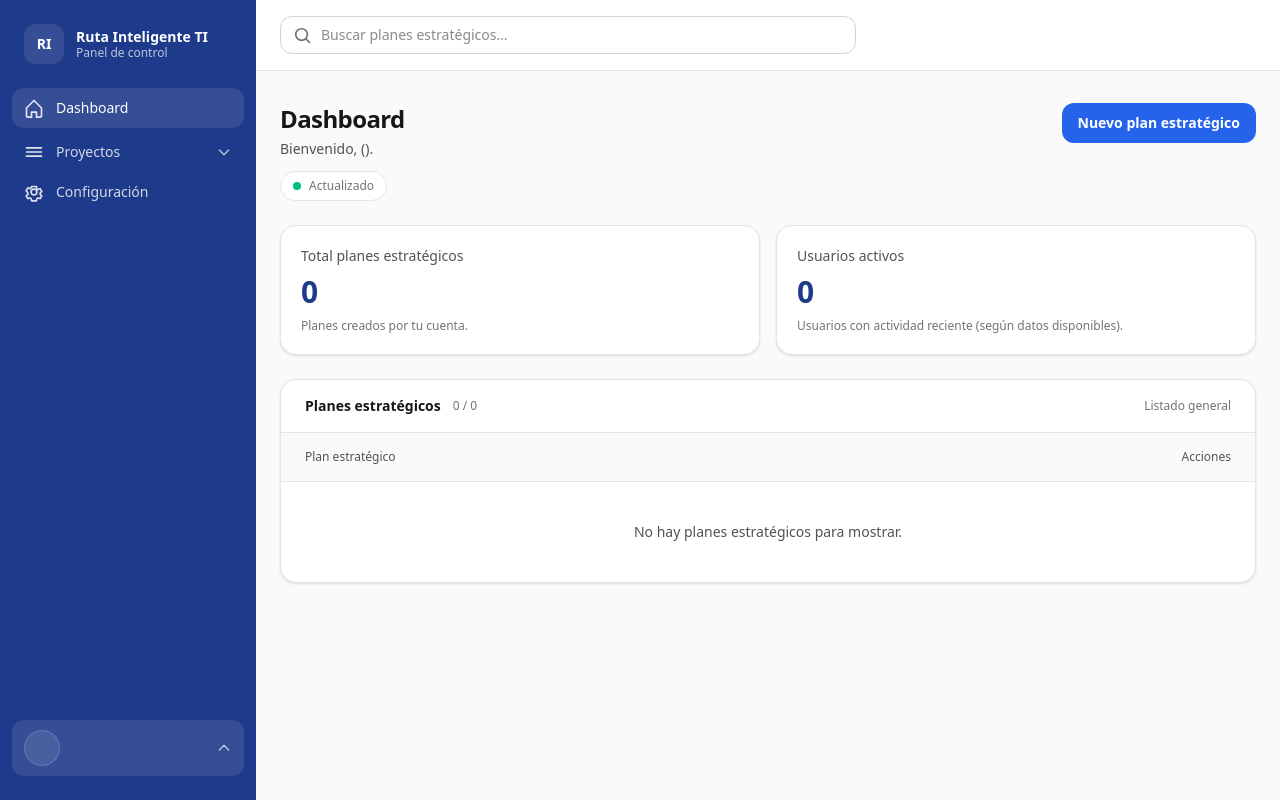
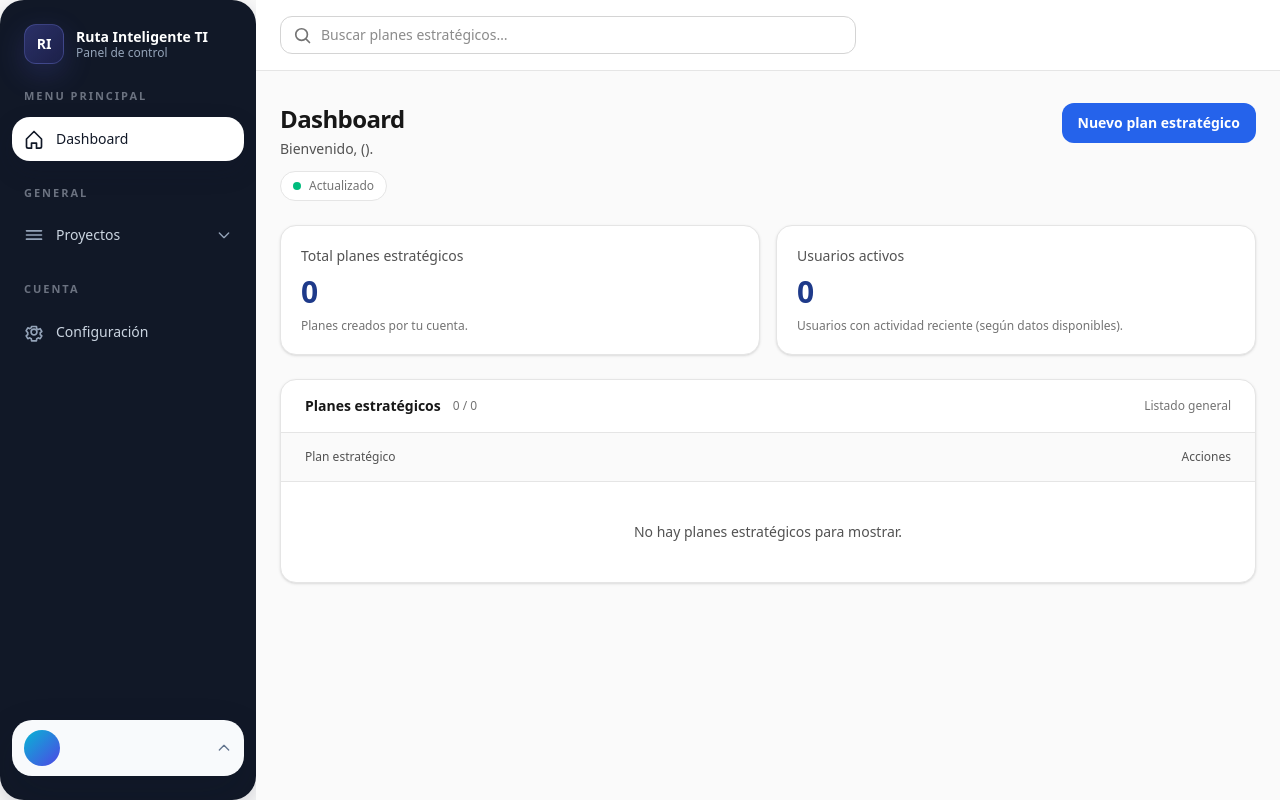
Before and after one commit to NestorSnIbz/ruta-inteligente-ti, a PHP site: page /app/Views/dashboard/index.php in a window 1280 px wide. Run offline with PHP 8.4, Linux system fonts and the light colour scheme; style sheets or scripts are compiled from the project's sources.

Commit message:
Colores-sidebar

```diff
--- a/app/Views/layouts/sidebar.php
+++ b/app/Views/layouts/sidebar.php
@@ -37,47 +37,56 @@
   }
 ?>
 
-<aside class="bg-brand-900 text-white flex flex-col md:sticky md:top-0 md:h-screen md:max-h-screen md:overflow-y-auto">
+<link href="/app-shell.css" rel="stylesheet" />
+
+<aside class="ri-sidebar-host flex flex-col md:sticky md:top-0 md:h-screen md:max-h-screen md:overflow-y-auto">
+  <div class="ri-sidebar-wrap flex flex-col">
   <div class="px-6 py-6">
     <div class="flex items-center gap-3">
-      <div class="h-10 w-10 rounded-xl bg-white/10 grid place-items-center">
+      <div class="ri-sidebar-logo-badge grid h-10 w-10 place-items-center rounded-xl">
         <span class="text-sm font-semibold">RI</span>
       </div>
       <div>
-        <div class="text-sm font-semibold leading-tight">Ruta Inteligente TI</div>
-        <div class="text-xs text-white/70 leading-tight">Panel de control</div>
+        <div class="text-sm font-semibold leading-tight text-white">Ruta Inteligente TI</div>
+        <div class="ri-sidebar-subtitle text-xs leading-tight">Panel de control</div>
       </div>
     </div>
   </div>
 
   <nav class="px-3 pb-6 flex-1">
+    <div class="mb-3 px-3">
+      <div class="ri-sidebar-section">Menu Principal</div>
+    </div>
     <a
       href="dashboard.php"
-      class="flex items-center gap-3 rounded-xl px-3 py-2.5 text-sm font-medium text-white/80 hover:bg-white/10 hover:text-white"
+      class="ri-sidebar-link flex items-center gap-3 px-3 py-3 text-sm font-medium"
       data-sidebar-item="dashboard"
     >
-      <svg viewBox="0 0 24 24" class="h-5 w-5 text-white/85" fill="none" stroke="currentColor" stroke-width="2" aria-hidden="true">
+      <svg viewBox="0 0 24 24" class="h-5 w-5" fill="none" stroke="currentColor" stroke-width="2" aria-hidden="true">
         <path stroke-linecap="round" stroke-linejoin="round" d="M3 12l9-9 9 9v9a2 2 0 01-2 2h-4v-6H9v6H5a2 2 0 01-2-2v-9z" />
       </svg>
       Dashboard
     </a>
 
+    <div class="mb-3 mt-6 px-3">
+      <div class="ri-sidebar-section">General</div>
+    </div>
     <div class="mt-1">
       <button
         id="sidebar-projects-toggle"
         type="button"
-        class="w-full flex items-center justify-between gap-3 rounded-xl px-3 py-2.5 text-sm font-medium text-white/80 hover:bg-white/10 hover:text-white"
+        class="ri-sidebar-link w-full flex items-center justify-between gap-3 px-3 py-3 text-sm font-medium"
         aria-expanded="false"
         aria-controls="sidebar-projects-panel"
         data-sidebar-item="proyectos"
       >
         <span class="flex items-center gap-3">
-          <svg viewBox="0 0 24 24" class="h-5 w-5 text-white/85" fill="none" stroke="currentColor" stroke-width="2" aria-hidden="true">
+          <svg viewBox="0 0 24 24" class="h-5 w-5" fill="none" stroke="currentColor" stroke-width="2" aria-hidden="true">
             <path stroke-linecap="round" stroke-linejoin="round" d="M3 7h18M3 12h18M3 17h18" />
           </svg>
           Proyectos
         </span>
-        <svg id="sidebar-projects-chevron" viewBox="0 0 24 24" class="h-4 w-4 text-white/70 transition-transform" fill="none" stroke="currentColor" stroke-width="2" aria-hidden="true">
+        <svg id="sidebar-projects-chevron" viewBox="0 0 24 24" class="h-4 w-4 transition-transform" fill="none" stroke="currentColor" stroke-width="2" aria-hidden="true">
           <path stroke-linecap="round" stroke-linejoin="round" d="M19 9l-7 7-7-7" />
         </svg>
       </button>
@@ -86,22 +95,25 @@
         class="max-h-0 overflow-hidden transition-[max-height] duration-300 ease-in-out"
       >
         <div class="mt-1 space-y-1 pl-2">
-          <a href="proyectos.php" class="flex items-center gap-2 rounded-xl px-3 py-2 text-sm font-medium text-white/75 hover:bg-white/10 hover:text-white">
-            <span class="h-1.5 w-1.5 rounded-full bg-white/40"></span>
+          <a href="proyectos.php" class="ri-sidebar-link flex items-center gap-2 rounded-xl px-3 py-2 text-sm font-medium">
+            <span class="h-1.5 w-1.5 rounded-full" style="background:#a5b4fc;"></span>
             Ver todos
           </a>
-          <div class="h-px bg-white/10 mx-3"></div>
+          <div class="ri-sidebar-divider mx-3 h-px"></div>
           <div id="sidebar-recent-projects" class="space-y-1"></div>
         </div>
       </div>
     </div>
 
+    <div class="mb-3 mt-6 px-3">
+      <div class="ri-sidebar-section">Cuenta</div>
+    </div>
     <a
       href="configuracion.php"
-      class="mt-1 flex items-center gap-3 rounded-xl px-3 py-2.5 text-sm font-medium text-white/80 hover:bg-white/10 hover:text-white"
+      class="ri-sidebar-link mt-1 flex items-center gap-3 px-3 py-3 text-sm font-medium"
       data-sidebar-item="configuracion"
     >
-      <svg viewBox="0 0 24 24" class="h-5 w-5 text-white/85" fill="none" stroke="currentColor" stroke-width="2" aria-hidden="true">
+      <svg viewBox="0 0 24 24" class="h-5 w-5" fill="none" stroke="currentColor" stroke-width="2" aria-hidden="true">
         <path stroke-linecap="round" stroke-linejoin="round" d="M12 15.5a3.5 3.5 0 110-7 3.5 3.5 0 010 7z" />
         <path stroke-linecap="round" stroke-linejoin="round" d="M19.4 15a7.96 7.96 0 00.1-1 7.96 7.96 0 00-.1-1l2-1.6-2-3.4-2.4 1a8.3 8.3 0 00-1.7-1l-.4-2.6H9.1L8.7 7a8.3 8.3 0 00-1.7 1l-2.4-1-2 3.4L4.6 13a7.96 7.96 0 00-.1 1 7.96 7.96 0 00.1 1l-2 1.6 2 3.4 2.4-1a8.3 8.3 0 001.7 1l.4 2.6h5.8l.4-2.6a8.3 8.3 0 001.7-1l2.4 1 2-3.4-2-1.6z" />
       </svg>
@@ -109,45 +121,46 @@
     </a>
   </nav>
 
-  <div class="px-3 pb-6">
+  <div class="ri-sidebar-user-slot px-3 pb-6">
     <div class="relative">
       <button
         id="user-menu-button"
         type="button"
-        class="w-full inline-flex items-center gap-3 rounded-xl bg-white/10 px-3 py-2.5 text-sm font-semibold text-white hover:bg-white/15"
+        class="ri-sidebar-user-card w-full inline-flex items-center gap-3 px-3 py-2.5 text-sm font-semibold"
         aria-expanded="false"
         aria-controls="user-menu"
       >
-        <span class="h-9 w-9 rounded-full bg-white/10 text-white grid place-items-center text-xs font-semibold border border-white/15">
+        <span class="ri-sidebar-user-avatar grid h-9 w-9 place-items-center rounded-full text-xs font-semibold">
           <?php echo htmlspecialchars($initials, ENT_QUOTES, 'UTF-8'); ?>
         </span>
         <span class="min-w-0 flex-1 text-left">
-          <div class="truncate"><?php echo htmlspecialchars($nombre, ENT_QUOTES, 'UTF-8'); ?></div>
-          <div class="truncate text-xs font-medium text-white/70"><?php echo htmlspecialchars($correo, ENT_QUOTES, 'UTF-8'); ?></div>
+          <div class="truncate text-slate-900"><?php echo htmlspecialchars($nombre, ENT_QUOTES, 'UTF-8'); ?></div>
+          <div class="ri-sidebar-user-role truncate text-xs font-medium"><?php echo htmlspecialchars($correo, ENT_QUOTES, 'UTF-8'); ?></div>
         </span>
-        <svg id="user-menu-chevron" viewBox="0 0 24 24" class="h-4 w-4 text-white/70 shrink-0 transition-transform rotate-180" fill="none" stroke="currentColor" stroke-width="2" aria-hidden="true">
+        <svg id="user-menu-chevron" viewBox="0 0 24 24" class="h-4 w-4 shrink-0 rotate-180 text-slate-500 transition-transform" fill="none" stroke="currentColor" stroke-width="2" aria-hidden="true">
           <path stroke-linecap="round" stroke-linejoin="round" d="M19 9l-7 7-7-7" />
         </svg>
       </button>
 
       <div
         id="user-menu"
-        class="hidden absolute left-0 right-0 bottom-full mb-2 overflow-hidden rounded-xl border border-neutral-200 bg-white shadow-sm text-neutral-900"
+        class="ri-sidebar-user-menu hidden absolute bottom-full left-0 right-0 mb-2 overflow-hidden text-slate-900"
         role="menu"
         aria-labelledby="user-menu-button"
       >
         <div class="px-4 py-3 text-sm">
-          <div class="font-medium text-neutral-900"><?php echo htmlspecialchars($nombre, ENT_QUOTES, 'UTF-8'); ?></div>
-          <div class="mt-0.5 text-xs text-neutral-500"><?php echo htmlspecialchars($correo, ENT_QUOTES, 'UTF-8'); ?></div>
+          <div class="font-medium text-slate-900"><?php echo htmlspecialchars($nombre, ENT_QUOTES, 'UTF-8'); ?></div>
+          <div class="mt-0.5 text-xs text-slate-500"><?php echo htmlspecialchars($correo, ENT_QUOTES, 'UTF-8'); ?></div>
         </div>
-        <div class="h-px bg-neutral-200"></div>
-        <a href="configuracion.php" class="block px-4 py-2.5 text-sm text-neutral-700 hover:bg-brand-50" role="menuitem">Mi perfil</a>
-        <a href="configuracion.php" class="block px-4 py-2.5 text-sm text-neutral-700 hover:bg-brand-50" role="menuitem">Configuración</a>
-        <div class="h-px bg-neutral-200"></div>
-        <a href="login.php" class="block px-4 py-2.5 text-sm font-medium text-brand-700 hover:bg-brand-50" role="menuitem">Cerrar sesión</a>
+        <div class="h-px bg-slate-200"></div>
+        <a href="configuracion.php" class="block px-4 py-2.5 text-sm text-slate-700 transition-colors hover:bg-slate-50" role="menuitem">Mi perfil</a>
+        <a href="configuracion.php" class="block px-4 py-2.5 text-sm text-slate-700 transition-colors hover:bg-slate-50" role="menuitem">Configuración</a>
+        <div class="h-px bg-slate-200"></div>
+        <a href="login.php" class="ri-sidebar-logout block px-4 py-2.5 text-sm font-medium transition-colors hover:bg-indigo-50" role="menuitem">Cerrar sesión</a>
       </div>
     </div>
   </div>
+</div>
 </aside>
 
 <script>
@@ -225,14 +238,14 @@
         const isActive = key === value;
         if (key === "proyectos" && el.tagName.toLowerCase() === "button") {
           el.className = isActive
-            ? "w-full flex items-center justify-between gap-3 rounded-xl px-3 py-2.5 text-sm font-medium bg-white/10 text-white"
-            : "w-full flex items-center justify-between gap-3 rounded-xl px-3 py-2.5 text-sm font-medium text-white/80 hover:bg-white/10 hover:text-white";
+            ? "ri-sidebar-link ri-sidebar-link-active w-full flex items-center justify-between gap-3 px-3 py-3 text-sm font-medium"
+            : "ri-sidebar-link w-full flex items-center justify-between gap-3 px-3 py-3 text-sm font-medium";
           continue;
         }
         if (el.tagName.toLowerCase() === "a") {
           el.className = isActive
-            ? "flex items-center gap-3 rounded-xl px-3 py-2.5 text-sm font-medium bg-white/10 text-white"
-            : "flex items-center gap-3 rounded-xl px-3 py-2.5 text-sm font-medium text-white/80 hover:bg-white/10 hover:text-white";
+            ? "ri-sidebar-link ri-sidebar-link-active flex items-center gap-3 px-3 py-3 text-sm font-medium"
+            : "ri-sidebar-link flex items-center gap-3 px-3 py-3 text-sm font-medium";
         }
       }
     }
@@ -325,7 +338,8 @@
       sidebarRecentProjects.innerHTML = "";
       if (list.length === 0) {
         const empty = document.createElement("div");
-        empty.className = "px-3 py-2 text-sm text-white/60";
+        empty.className = "px-3 py-2 text-sm";
+        empty.style.color = "#64748b";
         empty.textContent = "Sin proyectos recientes.";
         sidebarRecentProjects.appendChild(empty);
         return;
@@ -333,12 +347,13 @@
 
       for (const p of list) {
         const a = document.createElement("a");
-        a.className = "flex items-center gap-2 rounded-xl px-3 py-2 text-sm font-medium text-white/75 hover:bg-white/10 hover:text-white";
+        a.className = "ri-sidebar-link flex items-center gap-2 rounded-xl px-3 py-2 text-sm font-medium";
         a.href = `detalle-proyecto.php?id=${encodeURIComponent(String(p.id))}`;
         a.addEventListener("click", () => pushRecentProject(Number(p.id), String(p.name)));
 
         const dot = document.createElement("span");
-        dot.className = "h-1.5 w-1.5 rounded-full bg-white/40";
+        dot.className = "h-1.5 w-1.5 rounded-full";
+        dot.style.background = "#a5b4fc";
 
         const label = document.createElement("span");
         label.className = "truncate";
--- /dev/null
+++ b/public/app-shell.css
@@ -0,0 +1,114 @@
+.ri-sidebar-host {
+  min-height: 100vh;
+}
+
+.ri-sidebar-wrap {
+  display: flex;
+  min-height: 100vh;
+  width: 100%;
+  flex-direction: column;
+  background: #111827;
+  color: #e5e7eb;
+  border-radius: 24px;
+  box-shadow: 0 8px 24px rgba(15, 23, 42, 0.18);
+  overflow: hidden;
+}
+
+.ri-sidebar-logo-badge {
+  background: linear-gradient(135deg, rgba(99, 102, 241, 0.32), rgba(79, 70, 229, 0.18));
+  border: 1px solid rgba(129, 140, 248, 0.28);
+  color: #ffffff;
+  box-shadow: 0 10px 30px rgba(99, 102, 241, 0.2);
+}
+
+.ri-sidebar-subtitle {
+  color: #94a3b8;
+}
+
+.ri-sidebar-section {
+  color: #6b7280;
+  font-size: 11px;
+  font-weight: 600;
+  letter-spacing: 0.18em;
+  text-transform: uppercase;
+}
+
+.ri-sidebar-link {
+  color: #cbd5e1;
+  border-radius: 18px;
+  transition: background-color 0.2s ease, color 0.2s ease, box-shadow 0.2s ease, transform 0.2s ease;
+}
+
+.ri-sidebar-link:hover {
+  background: rgba(255, 255, 255, 0.06);
+  color: #ffffff;
+}
+
+.ri-sidebar-link svg {
+  color: #94a3b8;
+  transition: color 0.2s ease;
+}
+
+.ri-sidebar-link:hover svg {
+  color: #f8fafc;
+}
+
+.ri-sidebar-link-active {
+  background: #ffffff;
+  color: #111827;
+  box-shadow: 0 10px 24px rgba(15, 23, 42, 0.18);
+}
+
+.ri-sidebar-link-active svg {
+  color: #111827;
+}
+
+.ri-sidebar-divider {
+  background: rgba(148, 163, 184, 0.18);
+}
+
+.ri-sidebar-user-slot {
+  margin-top: auto;
+}
+
+.ri-sidebar-user-card {
+  background: #f8fafc;
+  color: #111827;
+  border-radius: 20px;
+  box-shadow: 0 16px 40px rgba(15, 23, 42, 0.16);
+}
+
+.ri-sidebar-user-avatar {
+  background: linear-gradient(135deg, #06b6d4, #4f46e5);
+  color: #ffffff;
+}
+
+.ri-sidebar-user-role {
+  color: #64748b;
+}
+
+.ri-sidebar-user-menu {
+  background: #ffffff;
+  color: #111827;
+  border: 1px solid #e2e8f0;
+  border-radius: 20px;
+  box-shadow: 0 18px 45px rgba(15, 23, 42, 0.2);
+}
+
+.ri-sidebar-user-menu a {
+  color: #334155;
+}
+
+.ri-sidebar-user-menu a:hover {
+  background: #f8fafc;
+}
+
+.ri-sidebar-logout {
+  color: #4338ca !important;
+}
+
+@media (max-width: 767px) {
+  .ri-sidebar-wrap {
+    min-height: 100vh;
+  }
+}
```
